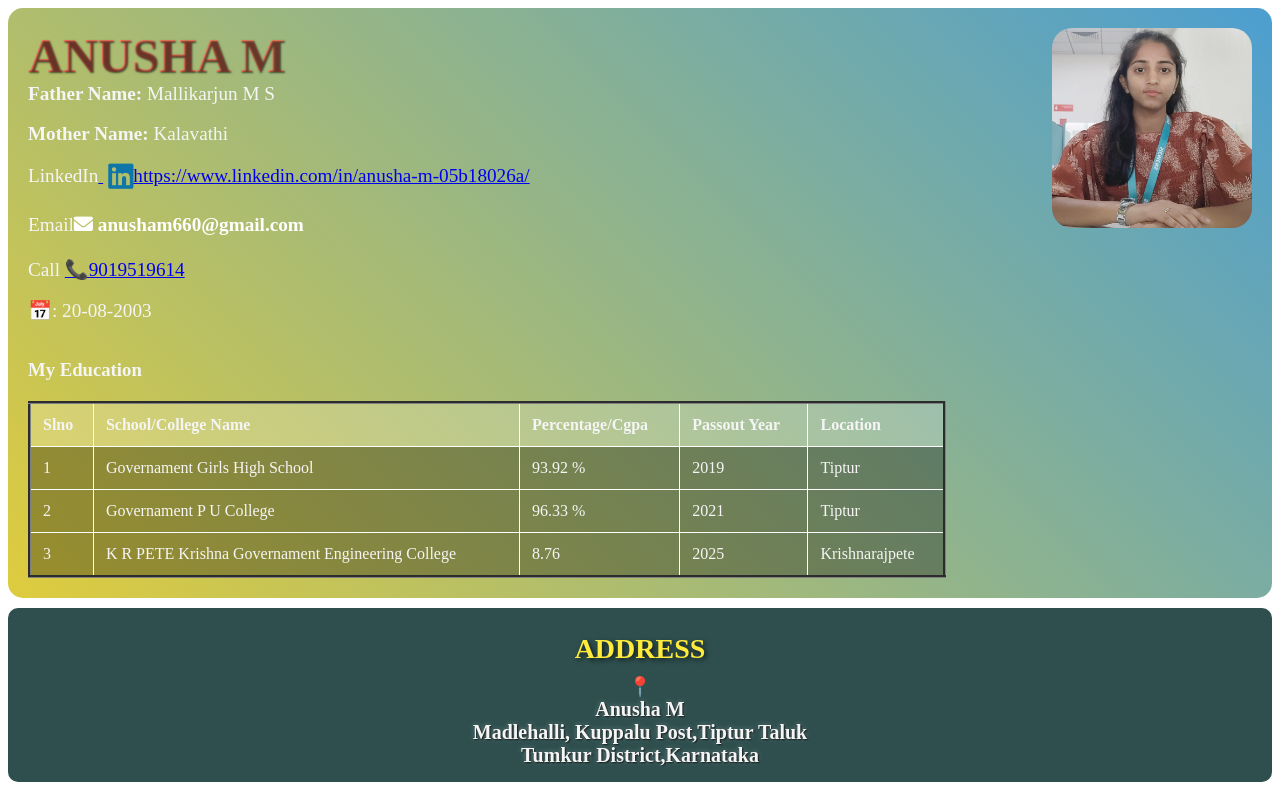
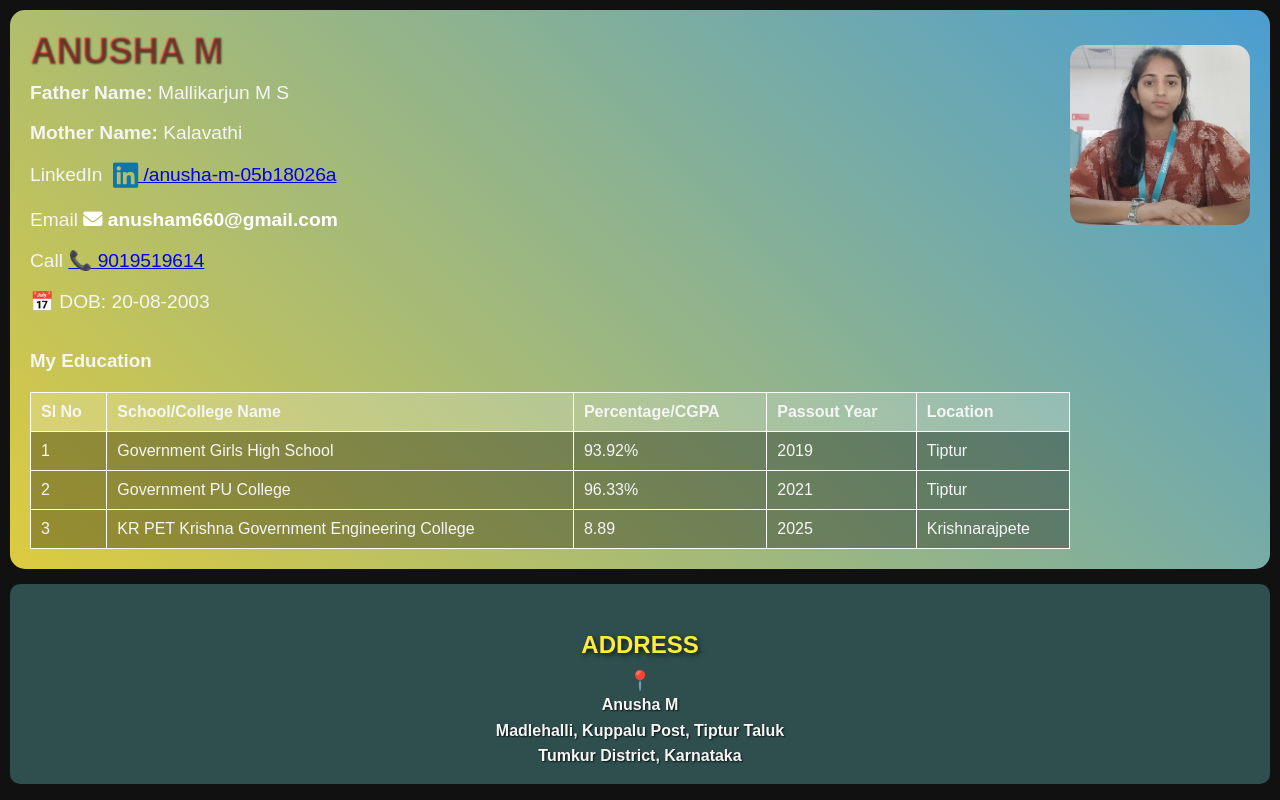
Before and after one commit to ANUSHA0320/Portfolio, a plain HTML site: page my biodata.html in a window 1280 px wide. Drawn offline with Linux system fonts and the light colour scheme.

Commit message:
commit files

```diff
--- a/my biodata.html
+++ b/my biodata.html
@@ -1,121 +1,117 @@
 <!DOCTYPE html>
 <html lang="en">
 <head>
-    <meta charset="UTF-8">
-    <meta name="viewport" content="width=device-width, initial-scale=1.0">
+  <meta charset="UTF-8" />
+  <meta name="viewport" content="width=device-width, initial-scale=1.0"/>
   <title>My Data</title>
   <link rel="stylesheet" href="https://cdnjs.cloudflare.com/ajax/libs/font-awesome/6.0.0-beta3/css/all.min.css">
+
   <style>
-        /* Gradient animation for background */
     @keyframes gradientAnimation {
       0% { background-position: 0% 50%; }
       50% { background-position: 100% 50%; }
       100% { background-position: 0% 50%; }
     }
 
-        /* Slide-in animation for table */
     @keyframes slideIn {
       0% { transform: translateY(50px); opacity: 0; }
       100% { transform: translateY(0); opacity: 1; }
     }
 
-        /* Fade-in and scaling effect for address */
     @keyframes fadeInScale {
       0% { transform: scale(0.8); opacity: 0; }
       100% { transform: scale(1); opacity: 1; }
     }
 
-        /* Main container with animated background */
+    body {
+      margin: 0;
+      font-family: Arial, sans-serif;
+      background-color: #111;
+      color: whitesmoke;
+    }
+
+    .Data {
+      padding: 10px;
+    }
+
     .mj {
       background: linear-gradient(45deg, #ff4e50, #f9d423, #1e90ff);
       background-size: 300% 300%;
       animation: gradientAnimation 10s ease infinite;
-            color: whitesmoke;
+      border-radius: 15px;
+      padding: 20px;
       display: flex;
+      flex-wrap: wrap;
       justify-content: space-between;
-            padding: 20px;
-            position: relative;
-            border-radius: 15px;
+      align-items: flex-start;
     }
 
-        /* Sharp and attractive gradient text */
+    .mj-content {
+      flex: 1 1 60%;
+    }
+
     .mj h1 {
-            margin: 0;
-            text-align: left;
-            font-size: 48px;
+      margin: 0 0 10px 0;
+      font-size: 36px;
       font-weight: bold;
       background: linear-gradient(90deg, #ff7e5f, #feb47b);
       -webkit-background-clip: text;
       -webkit-text-fill-color: transparent;
-            text-shadow:
-                1px 1px 2px rgba(0, 0, 0, 0.6); /* Subtle shadow for clarity */
-        }
-
-        .mj-content {
-            width: 75%;
+      text-shadow: 1px 1px 2px rgba(0, 0, 0, 0.6);
     }
 
     .mj img {
-            border-radius: 20px;
-            width: 200px;
-            height: 200px;
+      border-radius: 15px;
+      width: 180px;
+      height: 180px;
       object-fit: cover;
-            position: absolute;
-            top: 20px;
-            right: 20px;
+      margin-top: 15px;
     }
 
-        /* Address section with larger text and shadow */
     .aj {
       background-color: darkslategrey;
-            color: whitesmoke;
       padding: 15px;
-            margin-top: 10px;
+      margin-top: 15px;
       border-radius: 10px;
+      text-align: center;
       animation: fadeInScale 2s ease-in-out forwards;
-            text-align: center;
     }
 
     .aj h4 {
-            font-size: 28px;
-            margin: 10px 0;
-            text-shadow:
-                2px 2px 5px rgba(0, 0, 0, 0.7); /* Subtle, clean shadow */
-            color: #ffeb3b; /* Bright yellow */
+      font-size: 24px;
+      color: #ffeb3b;
+      margin-bottom: 10px;
+      text-shadow: 2px 2px 5px rgba(0, 0, 0, 0.7);
     }
 
     .aj small {
-            font-size: 20px;
-            text-shadow:
-                1px 1px 2px rgba(0, 0, 0, 0.8),
-                0 0 5px rgba(255, 255, 255, 0.3);
+      font-size: 16px;
+      display: block;
+      line-height: 1.6;
+      text-shadow: 1px 1px 2px rgba(0, 0, 0, 0.8);
     }
 
-        /* Table styling and animation */
     table {
-            color: whitesmoke;
+      width: 100%;
       border-collapse: collapse;
-            width: 100%;
       margin-top: 20px;
       animation: slideIn 2s ease-in-out forwards;
     }
 
     th, td {
-            padding: 12px;
+      padding: 10px;
       text-align: left;
       border: 1px solid #fff;
     }
 
     th {
       background-color: rgba(255, 255, 255, 0.2);
-            font-weight: bold;
     }
 
     td {
       background-color: rgba(0, 0, 0, 0.3);
     }
 
-        /* Email link styling */
     .email-link {
       color: white;
       text-decoration: none;
@@ -123,91 +119,128 @@
     }
 
     .email-link:hover {
-            color: #ffeb3b; /* Highlight on hover */
+      color: #ffeb3b;
     }
 
-        /* LinkedIn icon styling */
     .linkedin-icon {
-            color: #0e76a8; /* LinkedIn blue */
+      color: #0e76a8;
       margin-left: 5px;
-            font-size: 1.5em; /* Adjust size as needed */
-            vertical-align: middle; /* Align with text */
+      font-size: 1.5em;
+      vertical-align: middle;
     }
 
-        /* LinkedIn URL styling */
-        .linkedin-url {
-            color: whitesmoke; /* Change color as needed */
-            margin-left: 10px;
-            font-size: 1em; /* Adjust font size */
-            text-decoration: underline; /* Underline the URL */
+    @media (max-width: 768px) {
+      .mj {
+        flex-direction: column;
+        align-items: center;
+      }
+
+      .mj-content {
+        width: 100%;
+        text-align: center;
+      }
+
+      .mj h1 {
+        font-size: 28px;
+      }
+
+      .mj img {
+        width: 150px;
+        height: 150px;
+        position: static;
+      }
+
+      table th, table td {
+        font-size: 14px;
+        padding: 8px;
+      }
+
+      .aj h4 {
+        font-size: 20px;
+      }
+
+      .aj small {
+        font-size: 14px;
+      }
+    }
+
+    @media (max-width: 480px) {
+      .mj h1 {
+        font-size: 24px;
+      }
+
+      .mj img {
+        width: 120px;
+        height: 120px;
+      }
     }
   </style>
 </head>
 <body>
   <div class="Data">
-        <!-- Main Profile Section -->
     <div class="mj">
       <div class="mj-content">
         <h1>ANUSHA M</h1>
         <big><b>Father Name:</b> Mallikarjun M S</big><br><br>
-                <big><b>Mother Name:</b> Kalavathi </big><br><br>
-                <big>LinkedIn<a href="https://www.linkedin.com/in/anusha-m-05b18026a/" title="LinkedIn Profile" target="_blank">
-                        <i class="fab fa-linkedin linkedin-icon"></i>https://www.linkedin.com/in/anusha-m-05b18026a/</a><br><br>
-                    Email<a class="email-link" href="mailto:anusham660@gmail.com"><i class="fas fa-envelope"></i>
-                        anusham660@gmail.com</a>
-                    </a><br><br>Call
-                    <a  href="tel:9019519614">
-                        &#128222;</i>9019519614 </a>
+        <big><b>Mother Name:</b> Kalavathi</big><br><br>
+        <big>LinkedIn
+          <a href="https://www.linkedin.com/in/anusha-m-05b18026a/" target="_blank">
+            <i class="fab fa-linkedin linkedin-icon"></i> /anusha-m-05b18026a
+          </a>
         </big><br><br>
-                <big>&#128197;: 20-08-2003</big><br><br>
-
-
+        <big>Email
+          <a class="email-link" href="mailto:anusham660@gmail.com">
+            <i class="fas fa-envelope"></i> anusham660@gmail.com
+          </a>
+        </big><br><br>
+        <big>Call
+          <a href="tel:9019519614">&#128222; 9019519614</a>
+        </big><br><br>
+        <big>&#128197; DOB: 20-08-2003</big><br><br>
 
         <h3>My Education</h3>
-                <table border="3">
+        <table>
           <tr>
-                        <th>Slno</th>
+            <th>Sl No</th>
             <th>School/College Name</th>
-                        <th>Percentage/Cgpa</th>
+            <th>Percentage/CGPA</th>
             <th>Passout Year</th>
             <th>Location</th>
           </tr>
           <tr>
             <td>1</td>
-                        <td>Governament Girls High School</td>
-                        <td>93.92 %</td>
+            <td>Government Girls High School</td>
+            <td>93.92%</td>
             <td>2019</td>
             <td>Tiptur</td>
           </tr>
           <tr>
             <td>2</td>
-                        <td>Governament P U College</td>
-                        <td>96.33 %</td>
+            <td>Government PU College</td>
+            <td>96.33%</td>
             <td>2021</td>
             <td>Tiptur</td>
           </tr>
           <tr>
             <td>3</td>
-                        <td> K R PETE Krishna Governament Engineering College</td>
-                        <td>8.76</td>
+            <td>KR PET Krishna Government Engineering College</td>
+            <td>8.89</td>
             <td>2025</td>
             <td>Krishnarajpete</td>
           </tr>
         </table>
       </div>
 
-            <img src="anu.jpg" alt="Profile Image"/>
+      <img src="anu.jpg" alt="Profile Image" />
     </div>
 
-        <!-- Address Section with Larger Text and Animation -->
     <div class="aj">
       <h4>ADDRESS</h4>
       <big>&#128205;</big><br>
-            <small><b>Anusha M </b></small><br>
-            <small><b>Madlehalli, Kuppalu Post,Tiptur Taluk </b></small><br>
-            <small><b>Tumkur District,Karnataka</b></small>
+      <small><b>Anusha M</b></small>
+      <small><b>Madlehalli, Kuppalu Post, Tiptur Taluk</b></small>
+      <small><b>Tumkur District, Karnataka</b></small>
     </div>
   </div>
-
 </body>
 </html>
```
Lines whose indentation alone changed are shown as unchanged.
